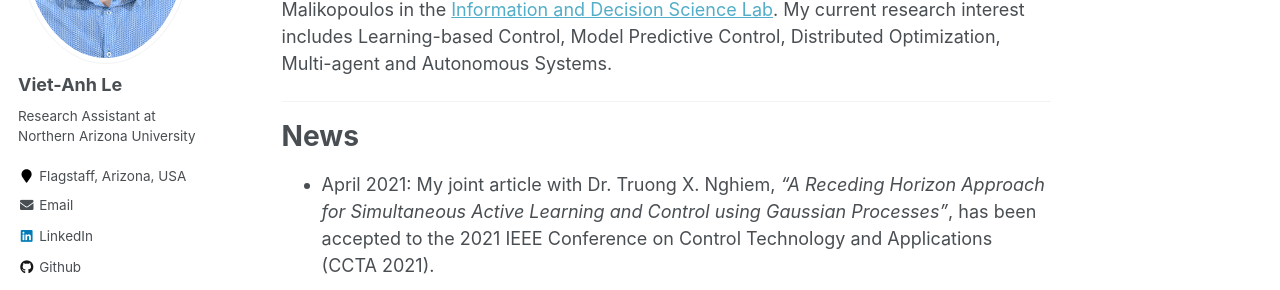
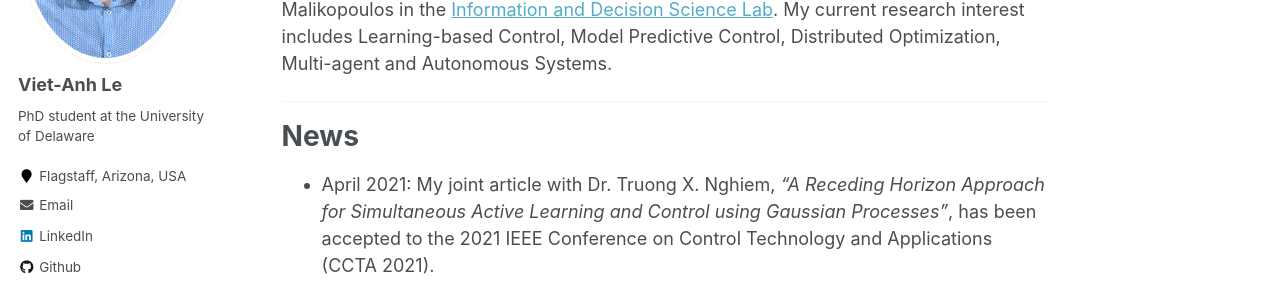
Before and after one commit to vietanhle0101/vietanhle0101.github.io, a Jekyll site: the page built from _pages/about.md, in a window 1280 px wide. Shown: the part 299-589 px from the top of the page. Built offline with Jekyll 4.4.1, drawn with Linux system fonts in a browser that asks for light colours.

Commit message:
nothing special

```diff
--- a/_config.yml
+++ b/_config.yml
@@ -82,7 +82,7 @@ analytics:
 author:
   name             : "Viet-Anh Le"
   avatar           : "profile2.png"
-  bio              : "Research Assistant at Northern Arizona University"
+  bio              : "PhD student at the University of Delaware"
   location         : "Flagstaff, Arizona, USA"
   employer         :
   pubmed           :
```
